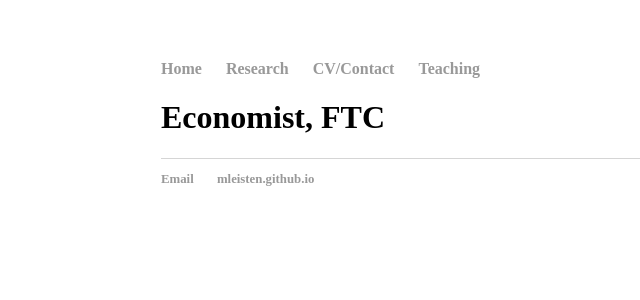
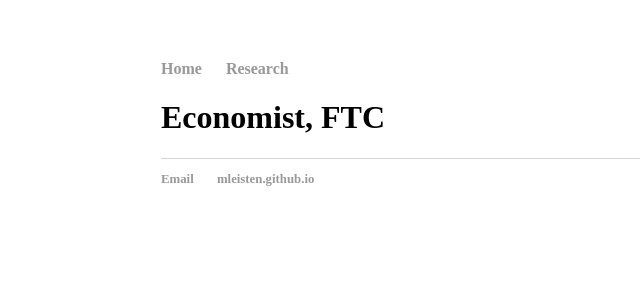
Before and after one commit to mleisten/mleisten.github.io, a Jekyll site: the page built from index.html, in a window 1280 px wide. Shown: the top 300 px of the page, without its empty margins (31-671 px from the left). Built offline with Jekyll 4.4.1, drawn with Linux system fonts in a browser that asks for light colours.

Commit message:
Update default.html

```diff
--- a/_layouts/default.html
+++ b/_layouts/default.html
@@ -9,9 +9,7 @@
 			<nav>
 	    		<ul>
 	        		<li><a href="/">Home</a></li>
-		        	<li><a href="/about">Research</a></li>
-	        		<li><a href="/cv">CV/Contact</a></li>
-	        		<li><a href="/blog">Teaching</a></li>
+		        	<li><a href="/Research">Research</a></li>
 	    		</ul>
 			</nav>
 			<div class="container">
```
